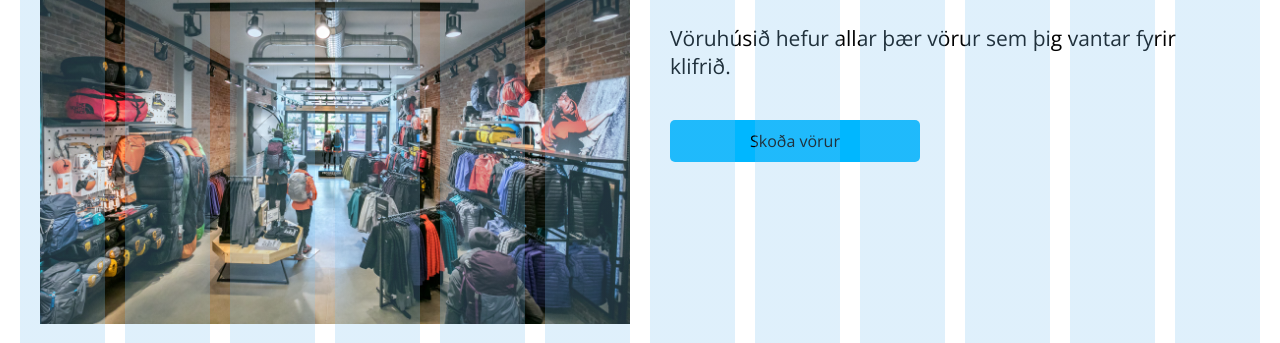
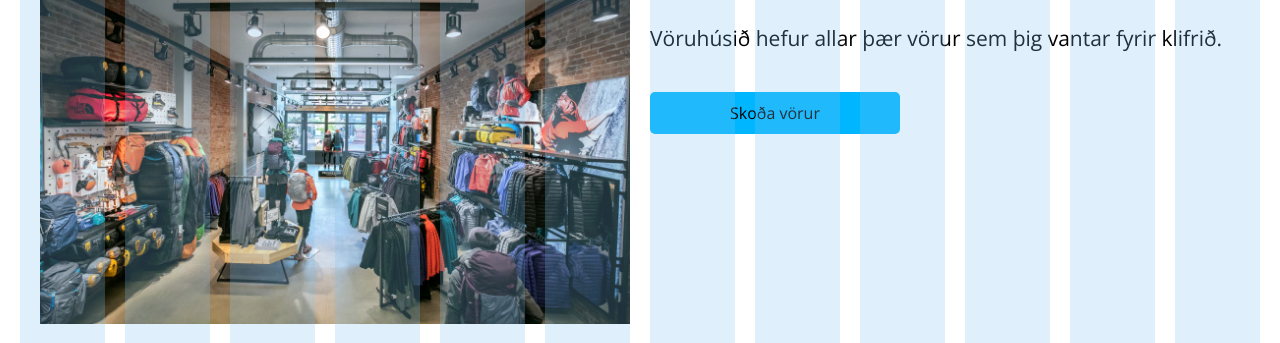
Before and after one commit to andrearakel/Vefforritun, a website: page vef1-2019-h1/index.html in a window 1280 px wide. Shown: the part 290-633 px from the top of the page. Drawn offline with nearby package versions, Linux system fonts and the light colour scheme; files that its build step writes are made by us from their sources; files whose address does not match are found by name.

Commit message:
virkar ekki í 1500px - miðað við grid

```diff
--- a/vef1-2019-h1/scss/textphoto.scss
+++ b/vef1-2019-h1/scss/textphoto.scss
@@ -52,10 +52,7 @@
     display: flex;
     flex-direction: column;
     font-size: $size21;
-
-    padding-left: $gutter;
     margin-bottom: $gutter * 2;
-
   }
 
   &__h2 {
```
